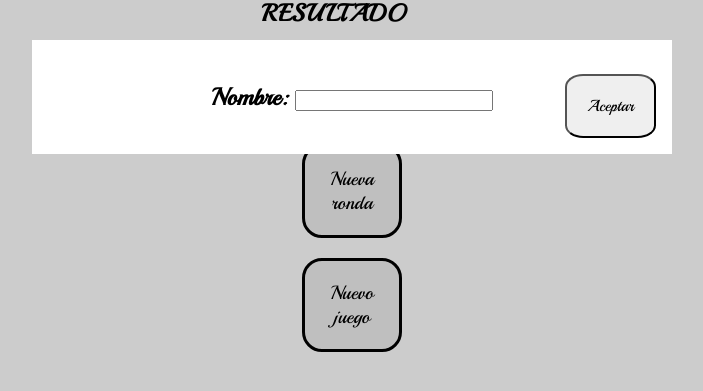
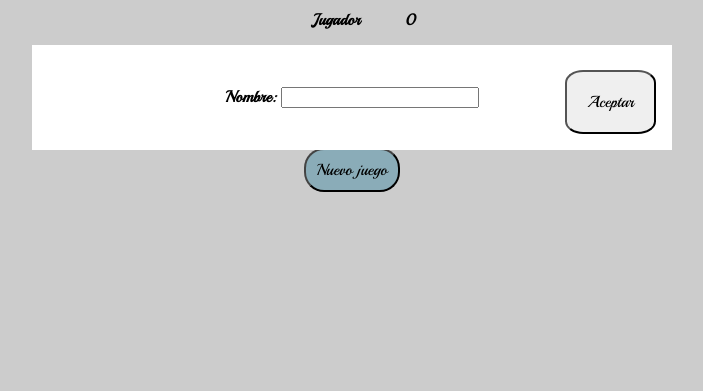
Before and after one commit to HugoMReal/practico3, a React (Create React App) app: page / in a window 1280 px wide. Shown: the part 303-694 px from the top of the page, without its empty margins (288-991 px from the left). Built offline with nearby package versions, Linux system fonts and the light colour scheme; a web font is replaced by a local one.

Commit message:
Style componentes

```diff
--- a/src/componentes/StyleButton.js
+++ b/src/componentes/StyleButton.js
@@ -2,10 +2,9 @@
 
 export const DefaultButton = styled.button`
    border-radius: 20px;
-   border: solid;
-   width: 100px;
-   font-size: 1.2rem;
+   font-size: 1rem;
    align-items: center;
-
+   padding: 10px;
+   background-color:lightblue;
 
 `
--- a/src/componentes/StyleH1.js
+++ b/src/componentes/StyleH1.js
@@ -2,7 +2,7 @@
 
 const H1 = styled.h1`
 text-align: center;
-font-size: 2rem;
+font-size: 1.5rem;
 padding: 10px;
 `
 
--- a/src/componentes/StyleH4.js
+++ b/src/componentes/StyleH4.js
@@ -2,7 +2,7 @@
 
 const H4 = styled.h4`
 text-align: center;
-font-size: 1.5rem;
+font-size: 1rem;
 padding: 10px;
 `
 
```
